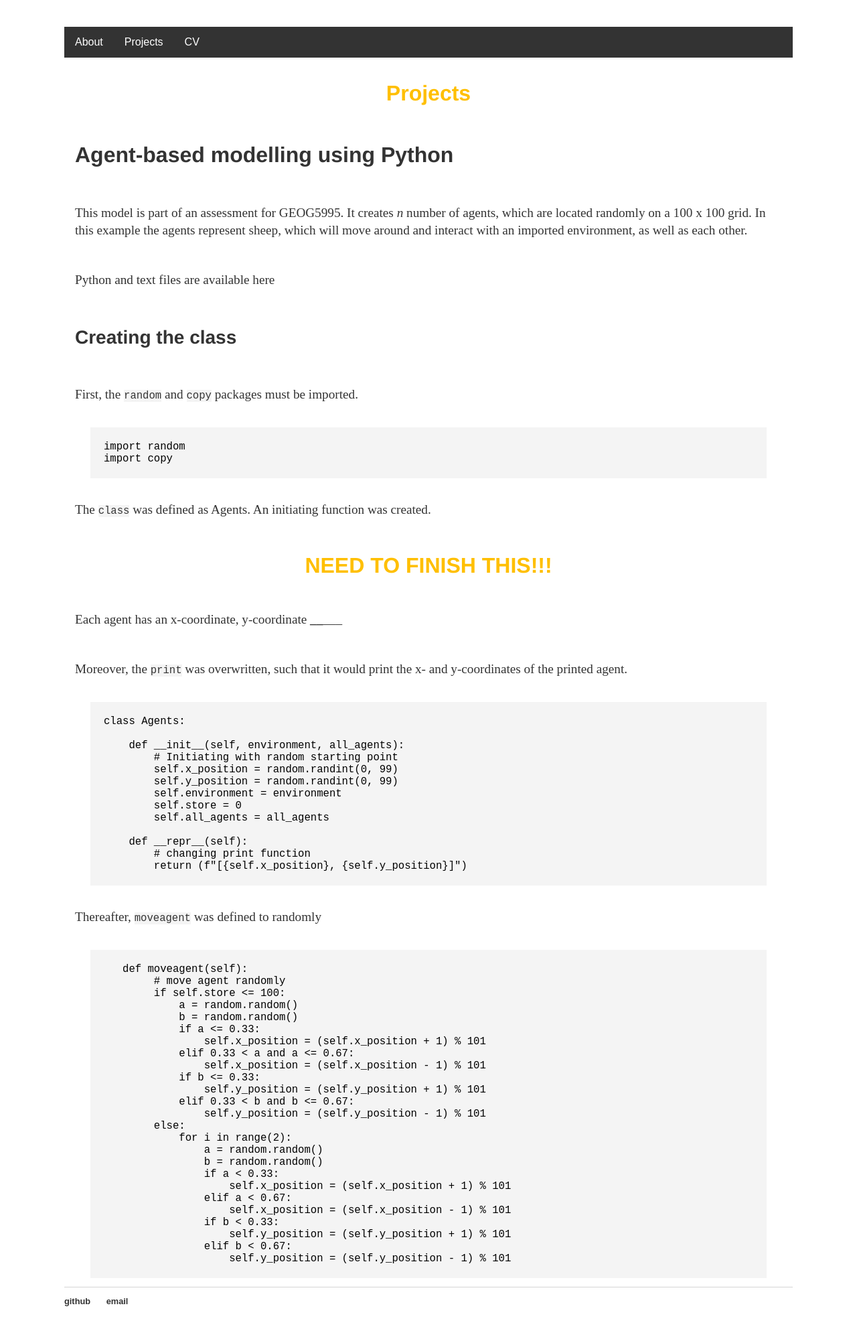
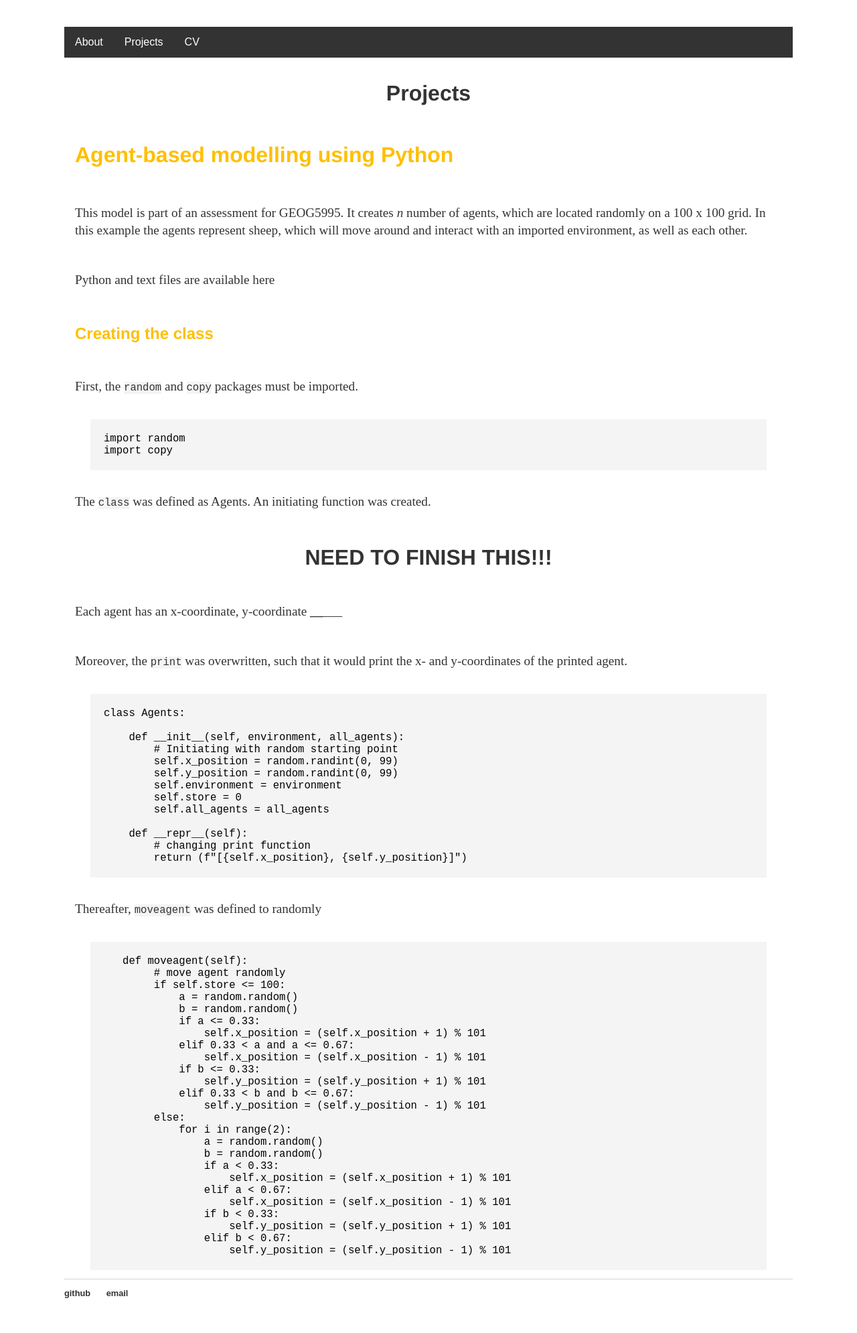
Before and after one commit to lena-kilian/lena-kilian.github.io, a Jekyll site: the page built from abm/index.md, in a window 1280 px wide. Shown: the whole page at 67% size. Built offline with Jekyll 4.4.1, drawn with Linux system fonts in a browser that asks for light colours; our own code applies the rules of GitHub Pages for plain Markdown files.

Commit message:
Update main.css

```diff
--- a/css/main.css
+++ b/css/main.css
@@ -96,20 +96,20 @@ a:hover {
 h1 {Times
     font-size: 2.5em;
     font-family:'Helvetica';
-    color: #ffbf00;
+    color: #333;
     padding: 14px 16px;
     text-align: center;
 }
 h2 {
     font-size: 2em;
     font-family:'Helvetica';
-    color: #333;
+    color: #ffbf00;
     padding: 14px 16px;
 }
 h3 {
-    font-size: 1.75em;
+    font-size: 1.5em;
     font-family:'Helvetica';
-    color: #333;
+    color: #ffbf00;
     padding: 14px 16px;
 }
 
```
